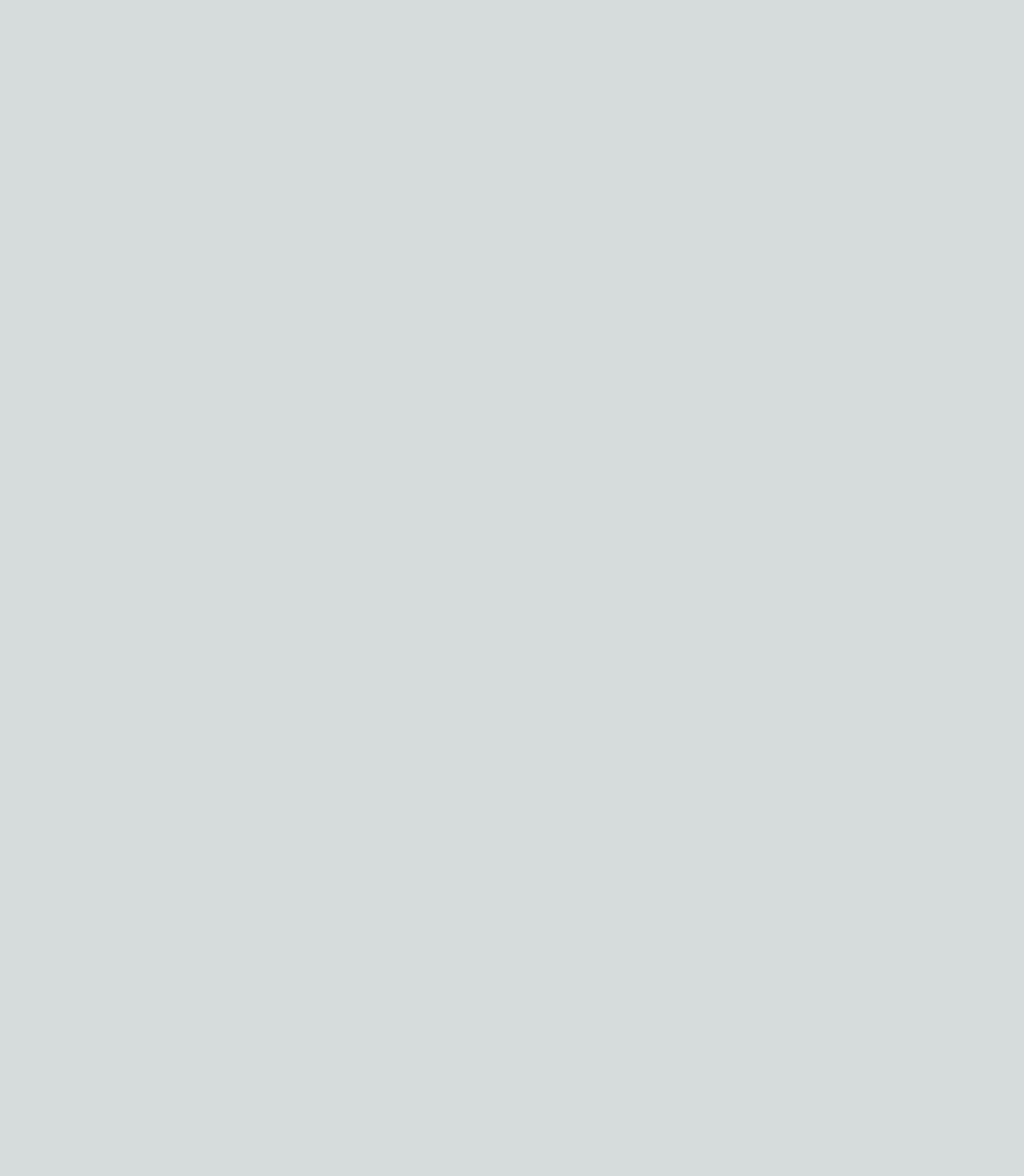
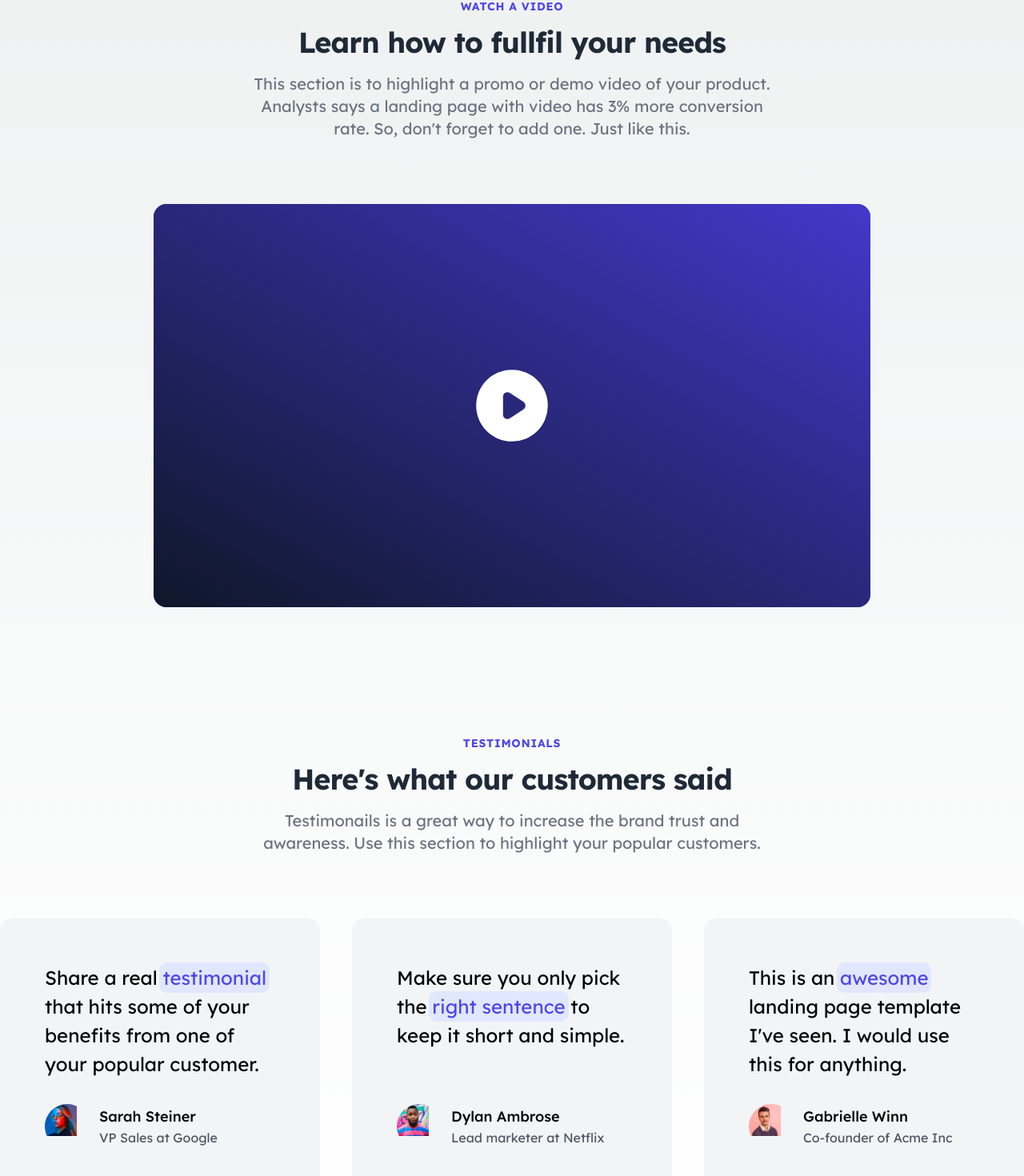
Before and after one commit to ArthurBugan/groupify.dev, a Next.js app: page / in a window 1280 px wide. Shown: the part 2618-4088 px from the top of the page at 80% size. Before the commit the page ends 2584 px from the top, so only its background shows below. Built offline with nearby package versions, Linux system fonts and the light colour scheme.

Commit message:
add video and testimonials

```diff
--- a/app/components/benefits.tsx
+++ b/app/components/benefits.tsx
@@ -31,6 +31,7 @@ const Benefits: React.FC<BenefitsProps> = (props) => {
                 width="521"
                 height="1"
                 alt="Benefits"
+                priority
                 className={"object-cover w-auto"}
               />
             </div>
--- /dev/null
+++ b/app/components/testimonials.tsx
@@ -0,0 +1,101 @@
+import Image from "next/image";
+import React from "react";
+import Container from "./container";
+
+const Testimonials = () => {
+  return (
+    <Container>
+      <div className="grid gap-10 lg:grid-cols-2 xl:grid-cols-3">
+        <div className="lg:col-span-2 xl:col-auto">
+          <div className="flex flex-col justify-between w-full h-full dark:bg-slate-900 bg-gray-100 px-14 rounded-2xl py-14 dark:bg-trueGray-800">
+            <p className="text-2xl leading-normal ">
+              Share a real{" "}
+              <Mark>
+                <span>testimonial</span>
+              </Mark>
+              that hits some of your benefits from one of your popular customer.
+            </p>
+
+            <Avatar
+              image="/images/user1.jpg"
+              name="Sarah Steiner"
+              title="VP Sales at Google"
+            />
+          </div>
+        </div>
+        <div className="">
+          <div className="flex flex-col justify-between w-full h-full dark:bg-slate-900 bg-gray-100 px-14 rounded-2xl py-14 dark:bg-trueGray-800">
+            <p className="text-2xl leading-normal ">
+              Make sure you only pick the{" "}
+              <Mark>
+                <span>right sentence</span>
+              </Mark>
+              to keep it short and simple.
+            </p>
+
+            <Avatar
+              image="/images/user2.jpg"
+              name="Dylan Ambrose"
+              title="Lead marketer at Netflix"
+            />
+          </div>
+        </div>
+        <div className="">
+          <div className="flex flex-col justify-between w-full h-full dark:bg-slate-900 bg-gray-100 px-14 rounded-2xl py-14 dark:bg-trueGray-800">
+            <p className="text-2xl leading-normal ">
+              This is an{" "}
+              <Mark>
+                <span>awesome</span>
+              </Mark>{" "}
+              landing page template I&apos;ve seen. I would use this for
+              anything.
+            </p>
+
+            <Avatar
+              image="/images/user3.jpg"
+              name="Gabrielle Winn"
+              title="Co-founder of Acme Inc"
+            />
+          </div>
+        </div>
+      </div>
+    </Container>
+  );
+};
+
+interface AvatarProps {
+  image: string;
+  name: string;
+  title: string;
+}
+
+const Avatar: React.FC<AvatarProps> = (props) => {
+  return (
+    <div className="flex items-center mt-8 space-x-3">
+      <div className="flex-shrink-0 overflow-hidden rounded-full w-14 h-14">
+        <Image src={props.image} width="40" height="40" alt="Avatar" />
+      </div>
+      <div>
+        <div className="text-lg font-medium">{props.name}</div>
+        <div className="text-gray-600 dark:text-gray-400">{props.title}</div>
+      </div>
+    </div>
+  );
+};
+
+interface MarkProps {
+  children: JSX.Element;
+}
+
+const Mark: React.FC<MarkProps> = (props) => {
+  return (
+    <>
+      {" "}
+      <mark className="text-indigo-600 bg-indigo-100 rounded-md ring-indigo-100 ring-4 dark:ring-indigo-600 dark:bg-indigo-600 dark:text-indigo-200">
+        {props.children}
+      </mark>{" "}
+    </>
+  );
+};
+
+export default Testimonials;
--- /dev/null
+++ b/app/components/video.tsx
@@ -0,0 +1,45 @@
+"use client";
+
+import { useState } from "react";
+import Container from "./container";
+
+const Video = () => {
+  const [playVideo, setPlayVideo] = useState(false);
+  return (
+    <Container>
+      <div className="w-full max-w-4xl mx-auto overflow-hidden lg:mb-20 rounded-2xl ">
+        <div
+          onClick={() => setPlayVideo(!playVideo)}
+          className="relative bg-indigo-600 cursor-pointer aspect-w-16 aspect-h-9 bg-gradient-to-tr from-slate-900 to-indigo-700"
+        >
+          {!playVideo && (
+            <button className="absolute inset-auto w-16 h-16 text-white transform -translate-x-1/2 -translate-y-1/2 lg:w-28 lg:h-28 top-1/2 left-1/2">
+              <svg
+                xmlns="http://www.w3.org/2000/svg"
+                className="w-16 h-16  lg:w-28 lg:h-28"
+                viewBox="0 0 20 20"
+                fill="currentColor"
+              >
+                <path
+                  fillRule="evenodd"
+                  d="M10 18a8 8 0 100-16 8 8 0 000 16zM9.555 7.168A1 1 0 008 8v4a1 1 0 001.555.832l3-2a1 1 0 000-1.664l-3-2z"
+                  clipRule="evenodd"
+                />
+              </svg>
+              <span className="sr-only">Play Video</span>
+            </button>
+          )}
+          {playVideo && (
+            <iframe
+              src="https://www.youtube-nocookie.com/embed/aOq49euWnIo?controls=0&autoplay=1"
+              title="YouTube video player"
+              allow="accelerometer; autoplay; clipboard-write; encrypted-media; gyroscope; picture-in-picture"
+            ></iframe>
+          )}
+        </div>
+      </div>
+    </Container>
+  );
+};
+
+export default Video;
--- a/app/page.tsx
+++ b/app/page.tsx
@@ -2,6 +2,9 @@ import Navbar from "./components/navbar";
 import Hero from "./components/hero";
 import SectionTitle from "./components/section-title";
 import Benefits from "./components/benefits";
+import Video from "./components/video";
+import Testimonials from "./components/testimonials";
+
 import { benefitOne, benefitTwo } from "./components/data";
 
 export default function Home() {
@@ -20,8 +23,34 @@ export default function Home() {
           its completely open-source.
         </p>
       </SectionTitle>
+
       <Benefits data={benefitOne} />
       <Benefits imgPos="right" data={benefitTwo} />
+
+      <SectionTitle
+        pretitle="Watch a video"
+        title="Learn how to fullfil your needs"
+      >
+        <p className="max-w-2xl py-4 text-lg leading-normal text-gray-500 lg:text-xl xl:text-xl dark:text-gray-300">
+          This section is to highlight a promo or demo video of your product.
+          Analysts says a landing page with video has 3% more conversion rate.
+          So, don&apos;t forget to add one. Just like this.
+        </p>
+      </SectionTitle>
+
+      <Video />
+
+      <SectionTitle
+        pretitle="Testimonials"
+        title="Here's what our customers said"
+      >
+        <p className="max-w-2xl py-4 text-lg leading-normal text-gray-500 lg:text-xl xl:text-xl dark:text-gray-300">
+          Testimonails is a great way to increase the brand trust and awareness.
+          Use this section to highlight your popular customers.
+        </p>
+      </SectionTitle>
+
+      <Testimonials />
     </>
   );
 }
--- a/package.json
+++ b/package.json
@@ -25,5 +25,8 @@
     "react-dom": "18.2.0",
     "tailwindcss": "3.3.2",
     "typescript": "5.0.4"
+  },
+  "devDependencies": {
+    "@tailwindcss/aspect-ratio": "^0.4.2"
   }
 }
--- a/tailwind.config.js
+++ b/tailwind.config.js
@@ -14,5 +14,5 @@ module.exports = {
       },
     },
   },
-  plugins: [],
+  plugins: [require("@tailwindcss/aspect-ratio")],
 }
```
Also changed, not shown: 1 other file (tests, documents, lock files or other folders).
